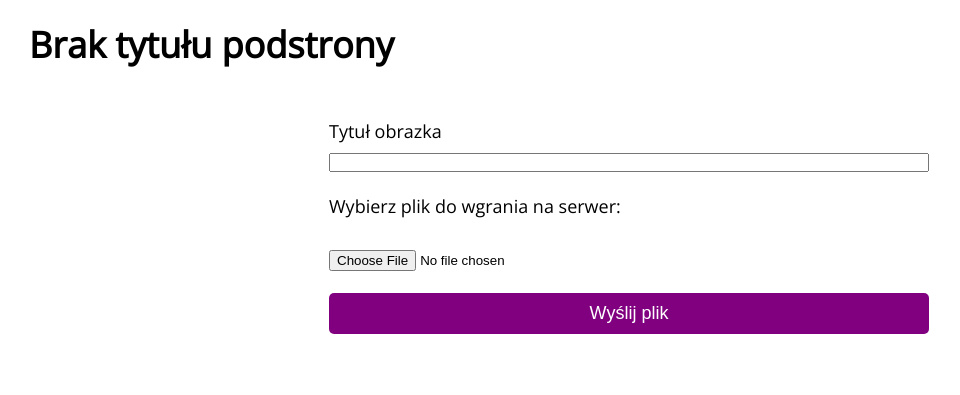
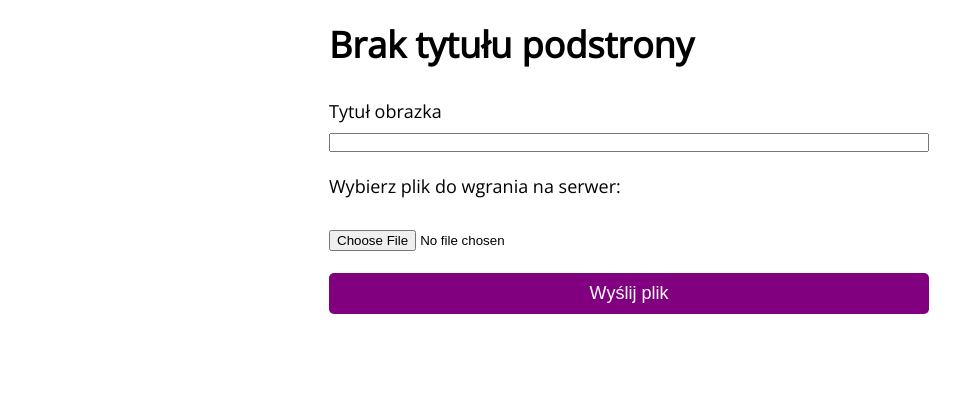
Before and after one commit to svnia/CMS, a PHP site: template src/templates/upload.html.twig in a window 1280 px wide. Shown: the top 395 px of the page, without its empty margins (11-971 px from the left). Run offline with PHP 8.4, Linux system fonts and the light colour scheme; the template is opened without the code that fills it, so the values that code supplies are empty; some libraries are stand-ins or nearby versions.

Commit message:
Update style.css

```diff
--- a/pub/style.css
+++ b/pub/style.css
@@ -107,7 +107,7 @@ h1 {
 }
 
 /* styl dla formularza logowania */
-form {
+#pageContainer {
   max-width: 600px;
   margin: auto;
   padding: 20px;
```
